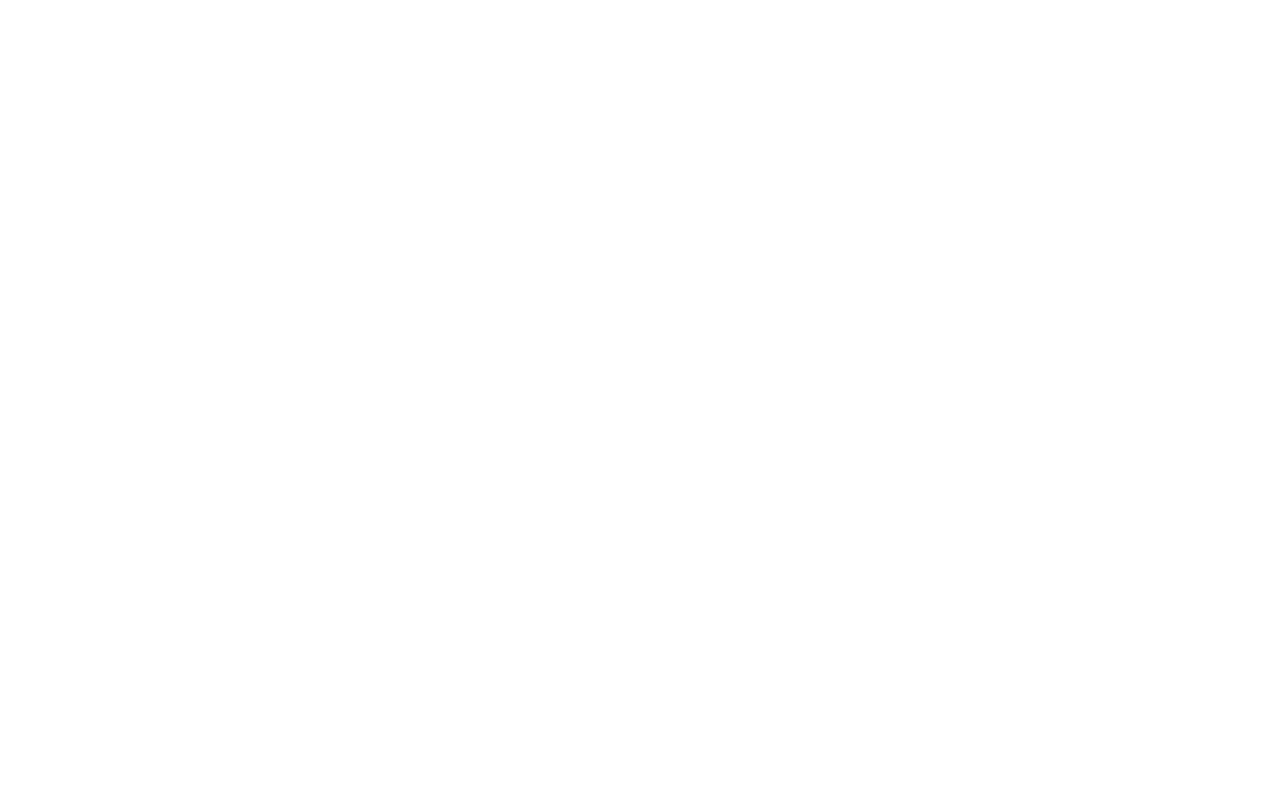
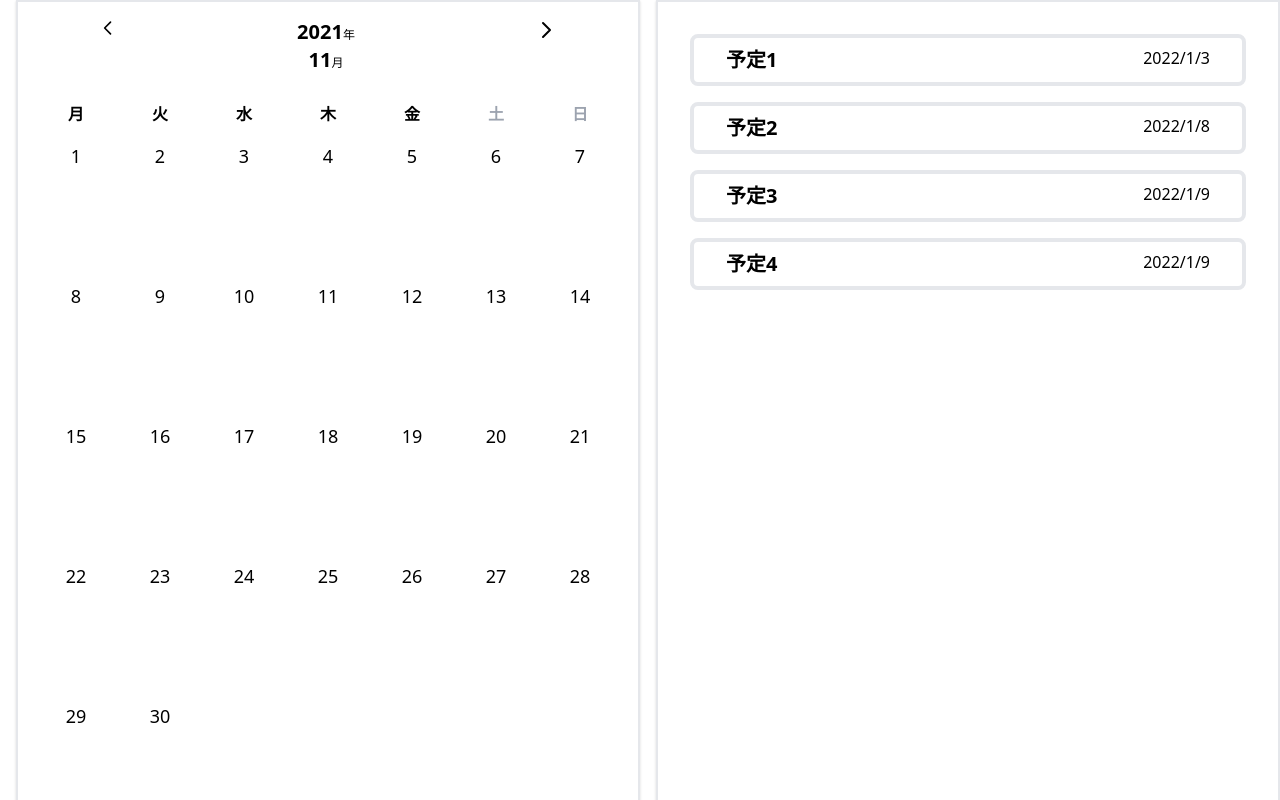
Before and after one commit to t-east/first-calender-frontend, a Nuxt app: page /event in a window 1280 px wide. Before the commit this address had no page. Shown: the top 800 px of the page. Built offline with nearby package versions, Linux system fonts and the light colour scheme.

Commit message:
エラー修正，カレンダー雛形作成

```diff
--- /dev/null
+++ b/components/icons/ChevronLeftIcon.vue
@@ -0,0 +1,15 @@
+<template>
+  <svg xmlns="http://www.w3.org/2000/svg" :class="`h-${$props.size} w-${$props.size}`" fill="none" viewBox="0 0 24 24" stroke="currentColor">
+    <path stroke-linecap="round" stroke-linejoin="round" stroke-width="2" d="M15 19l-7-7 7-7" />
+  </svg>
+</template>
+
+<script lang="ts">
+import Vue from 'vue';
+
+export default Vue.extend({
+  props: {
+    size: { type: Number, required: false, default: 5 }
+  }
+});
+</script>
--- /dev/null
+++ b/components/icons/ChevronRightIcon.vue
@@ -0,0 +1,15 @@
+<template>
+  <svg xmlns="http://www.w3.org/2000/svg" :class="`h-${$props.size} w-${$props.size}`" fill="none" viewBox="0 0 24 24" stroke="currentColor">
+    <path stroke-linecap="round" stroke-linejoin="round" stroke-width="2" d="M9 5l7 7-7 7" />
+  </svg>
+</template>
+
+<script lang="ts">
+import Vue from 'vue';
+
+export default Vue.extend({
+  props: {
+    size: { type: Number, required: false, default: 6 }
+  }
+});
+</script>
--- /dev/null
+++ b/components/molecules/events/EventItem.vue
@@ -0,0 +1,28 @@
+<template>
+    <div class="flex border-4 rounded-lg m-4 py-2 px-8 justify-between">
+      <div class="text-xl font-bold mr-8">{{ event.name}}</div>
+      <div>{{ eventDate }}</div>
+    </div>
+</template>
+
+<script lang="ts">
+import Vue from 'vue'
+
+import { Event } from '~/interfaces/event';
+
+export default Vue.extend({
+  components: {
+  },
+  props: {
+    event: { type: Object as Vue.PropType<Event>, required: true }
+  },
+  computed: {
+    eventDate():string{
+      return this.$props.event.year.toString() + '/' + this.$props.event.month.toString() + '/' + this.$props.event.date.toString();
+    }
+  },
+  methods: {
+  }
+
+})
+</script>
--- /dev/null
+++ b/components/organism/events/Calendar.vue
@@ -0,0 +1,153 @@
+<template>
+  <div class="w-full p-4 border-2 shadow">
+    <div class="flex justify-between">
+      <div
+        class="mx-16"
+        @click="prevMonth"
+      >
+          <ChevronLeftIcon
+            class="text-2xl"
+          />
+      </div>
+      <div>
+        <div>
+          <span class="font-bold text-xl">{{ $data.year }}</span>
+          <span class="text-xs">年</span>
+        </div>
+        <div class="w-full mb-4 text-center">
+          <span class="font-bold text-xl">{{ $data.month }}</span>
+          <span class="text-xs">月</span>
+        </div>
+      </div>
+      <div
+        class="mx-16"
+        @click="nextMonth"
+      >
+          <ChevronRightIcon
+            class="text-2xl"
+          />
+      </div>
+    </div>
+    <div class="grid grid-cols-7 mt-3 text-center">
+      <div v-for="(text, i) in $data.dayOfWeek" :key="i">
+        <span :class="{'text-gray-400': text === '日' || text === '土'}" class="font-bold">{{ text }}</span>
+      </div>
+    </div>
+    <div v-for="(week, j) in calendars" :key="j" class="grid grid-cols-7 my-3 text-center">
+      <div v-for="(day, k) in week" :key="k" @click="selectedDay(day.date)" class="h-32">
+        <div
+          class="m-auto p-1 rounded cursor-pointer hover:bg-gray-50"
+        >
+          <p class="text-lg">{{ day.day }}</p>
+          <div v-for="(event, i) in putEvent($data.year, $data.month, day.day)" :key="i">
+            <div class="bg-yellow-200 mx-8 p-4 text-black">
+              {{event.name}}
+            </div>
+          </div>
+        </div>
+      </div>
+    </div>
+  </div>
+</template>
+
+<script lang="ts">
+import Vue from 'vue';
+
+import {Event} from "~/interfaces/event"
+
+import ChevronLeftIcon from "~/components/icons/ChevronLeftIcon.vue"
+import ChevronRightIcon from "~/components/icons/ChevronRightIcon.vue"
+
+export default Vue.extend({
+  components: {
+    ChevronLeftIcon,
+    ChevronRightIcon
+  },
+  props: {
+    selectedDate: { type: Date, required: true },
+    events: { type: Array as Vue.PropType<Event[]>, required: false, default: []}
+  },
+  data() {
+    return {
+      selectedDate: new Date(),
+      dayOfWeek: ['月', '火', '水', '木', '金', '土', '日'],
+      currentDate: new Date(),
+      year: 0,
+      month: 0
+    };
+  },
+  computed: {
+    calendars():any[] {
+      return this.getCalendar(this.$data.year, this.$data.month);
+    }
+  },
+  mounted() {
+    this.$data.currentDate = new Date(
+      this.$data.selectedDate.getFullYear(),
+      this.$data.selectedDate.getMonth()
+    );
+    this.$data.year = this.$data.selectedDate.getFullYear();
+    this.$data.month = this.$data.selectedDate.getMonth() + 1;
+  },
+  methods: {
+    getCalendar(year:number, month:number):any[] {
+      const startDate:any = new Date(year, month - 1, 1);
+      const endDate:any = new Date(year, month, 0);
+      const endDayCount:any = endDate.getDate();
+      const startDay:number = startDate.getDay();
+      const lastMonthEndDate:any = new Date(year, month - 1, 0);
+      const lastMonthendDayCount:any = lastMonthEndDate.getDate();
+      const calendar:any[] = [];
+      let dayCount = 1;
+      for (let week = 0; week < 6; week++) {
+        const weekRow:object[] = [];
+        for (let day = 0; day < 7; day++) {
+          if (week === 0 && day < startDay - 1) {
+            const num:number = lastMonthendDayCount - startDay + day + 2;
+            weekRow.push({ date: '', month: null, day: num });
+          } else if (dayCount > endDayCount) {
+            weekRow.push({ date: '', month: null, day: '' });
+          } else {
+            const dateOfMonth:any = new Date(year, month - 1, dayCount);
+            weekRow.push({
+              date: dateOfMonth,
+              month: dateOfMonth.getMonth() + 1,
+              day: dateOfMonth.getDate()
+            });
+            dayCount++;
+          }
+        }
+        calendar.push(weekRow);
+      }
+      return calendar;
+    },
+    nextMonth():void {
+      this.$data.currentDate.setMonth(this.$data.currentDate.getMonth() + 1);
+      this.$data.year = this.$data.currentDate.getFullYear();
+      this.$data.month = this.$data.currentDate.getMonth() + 1;
+    },
+    prevMonth():void {
+      this.$data.currentDate.setMonth(this.$data.currentDate.getMonth() - 1);
+      this.$data.year = this.$data.currentDate.getFullYear();
+      this.$data.month = this.$data.currentDate.getMonth() + 1;
+    },
+    putEvent(year:number, month:number, date:number):any {
+      const event:Event[] = this.$props.events.filter((e:any) => e.year === year && e.month === month && e.date === date);
+      if (event.length) {
+        console.log(event);
+        return event
+      }
+      return;
+    },
+    selectedDay(date:any):void {
+      this.$emit('click', date);
+    },
+    /**
+     * 選択した日にマークをつける
+     */
+    isSelectedDate(date:any):boolean {
+      return this.$data.selectedDate.valueOf() === date.valueOf();
+    }
+  }
+});
+</script>
--- /dev/null
+++ b/components/organism/events/EventList.vue
@@ -0,0 +1,35 @@
+<template>
+  <div class="w-full p-4 border-2 shadow">
+    <div v-for="(event, i) in $props.events" :key="i">
+        <EventItem :event="event" />
+    </div>
+  </div>
+</template>
+
+<script lang="ts">
+import Vue from 'vue';
+
+import {Event} from "~/interfaces/event"
+
+import ChevronLeftIcon from "~/components/icons/ChevronLeftIcon.vue"
+import ChevronRightIcon from "~/components/icons/ChevronRightIcon.vue"
+import EventItem from "~/components/molecules/events/EventItem.vue"
+
+export default Vue.extend({
+  components: {
+    ChevronLeftIcon,
+    ChevronRightIcon,
+    EventItem
+  },
+  props: {
+    selectedDate: { type: Date, required: true },
+    events: { type: Array as Vue.PropType<Event[]>, required: false, default: []}
+  },
+  data() {
+    return {
+    };
+  },
+  methods: {
+  }
+});
+</script>
--- /dev/null
+++ b/interfaces/event.d.ts
@@ -0,0 +1,6 @@
+export interface Event {
+    name: string;
+    year: number;
+    month: number;
+    date: number;
+  }
--- /dev/null
+++ b/pages/event/index.vue
@@ -0,0 +1,64 @@
+<template>
+  <div>
+    <div class="flex">
+      <Calendar
+        :selected-date="$data.selectedDate"
+        :events="$data.events"
+        class="mx-4"
+      />
+      <EventList :events="$data.events" />
+    </div>
+  </div>
+</template>
+
+<script lang="ts">
+import Vue from 'vue';
+
+import AtomButton from '~/components/atoms/AtomButton.vue';
+import Calendar from '~/components/organism/events/Calendar.vue';
+import EventList from '~/components/organism/events/EventList.vue';
+
+export default Vue.extend({
+  components: {
+    AtomButton,
+    Calendar,
+    EventList
+  },
+  data() {
+    return {
+      events: [
+        {
+          name: '予定1',
+          year: 2022,
+          month: 1,
+          date: 3
+        },
+        {
+          name: '予定2',
+          year: 2022,
+          month: 1,
+          date: 8
+        },
+        {
+          name: '予定3',
+          year: 2022,
+          month: 1,
+          date: 9
+        },
+        {
+          name: '予定4',
+          year: 2022,
+          month: 1,
+          date: 9
+        }
+      ]
+    };
+  }
+});
+</script>
+
+<style scoped>
+  .error {
+    border: 1px solid rgba(248, 113, 113, var(--tw-text-opacity));
+  }
+</style>
```
